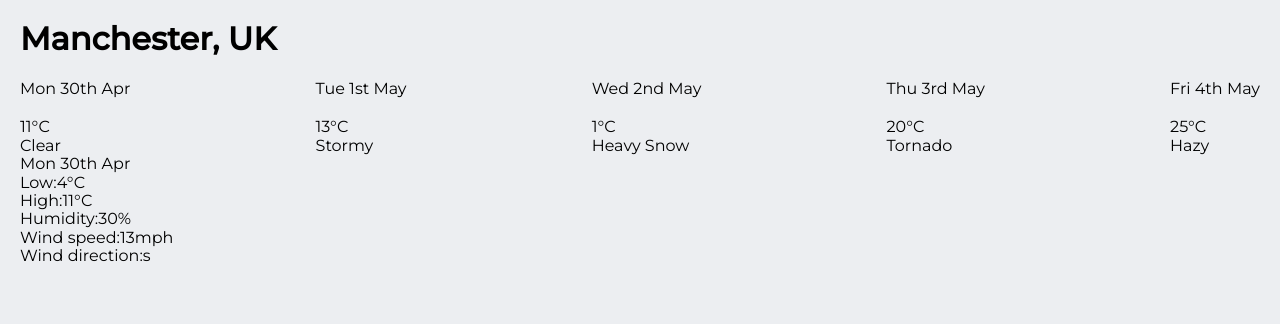
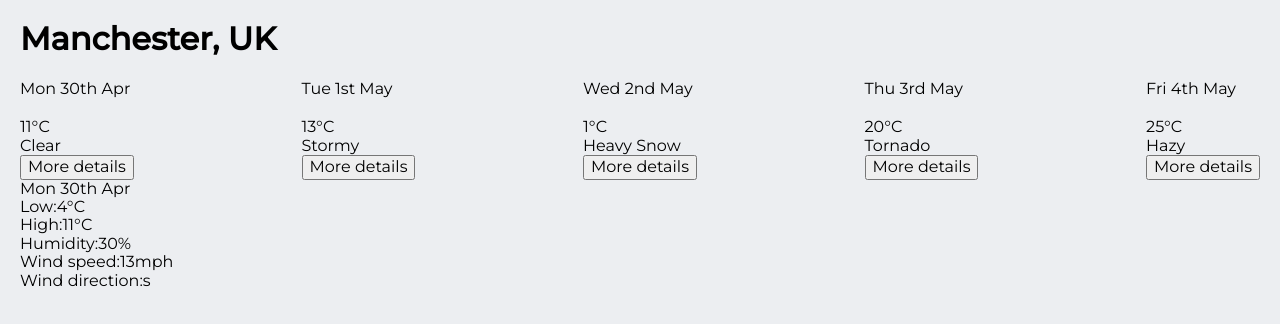
Before and after one commit to jennifergreeneyes/react-weather-app, a React (Create React App) app: page / in a window 1280 px wide. Shown: the top 324 px of the page. Built offline with nearby package versions, Linux system fonts and the light colour scheme; some icons are missing.

Commit message:
added button

```diff
--- a/src/components/App.js
+++ b/src/components/App.js
@@ -11,6 +11,9 @@ const App = ({ forecasts, location }) => {
   const selectedForecast = forecasts.find(
     (forecast) => forecast.date === selectedDate
   );
+  const handleForecastSelect = (date) => {
+    setSelectedDate(date);
+  };
   return (
     <div className="weather-app">
       <LocationDetails city={location.city} country={location.country} />
--- a/src/components/ForecastSummary.js
+++ b/src/components/ForecastSummary.js
@@ -18,6 +18,7 @@ const ForecastSummary = (props) => {
         &deg;C
       </div>
       <div className="forecast-summary__description">{description}</div>
+      <button type="button">More details</button>
     </div>
   );
 };
```
